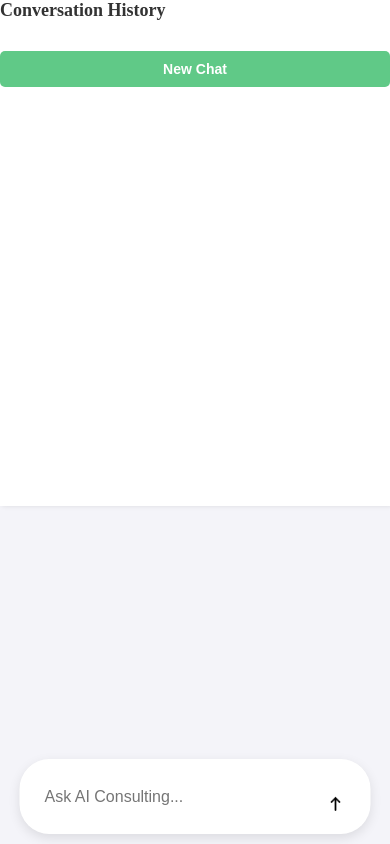
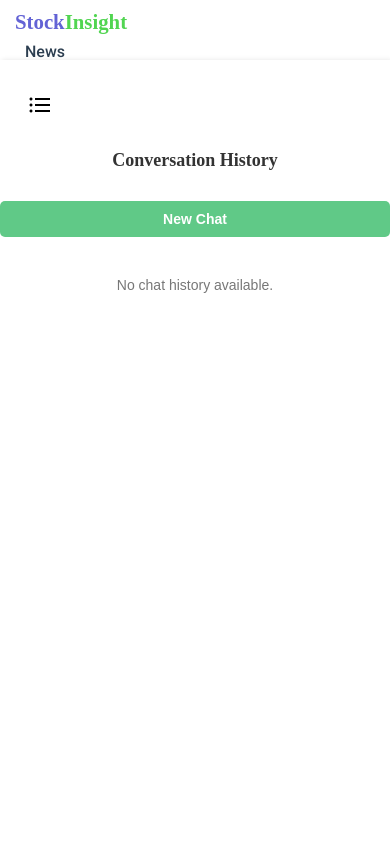
Before and after one commit to realthuyduong2002/Thesis_Stock_User, a React (Create React App) app in the folder FE_Stock/my-app/: page /ai-consulting in a window 390 px wide. Built offline with nearby package versions, Linux system fonts and the light colour scheme; a web font is replaced by a local one.

Commit message:
Chỉnh giao diện chatbot

```diff
--- a/FE_Stock/my-app/src/pages/AIConsultingPage.js
+++ b/FE_Stock/my-app/src/pages/AIConsultingPage.js
@@ -1,3 +1,4 @@
+// AIConsultingPage.jsx
 import React, { useState, useEffect, useRef } from 'react';
 import axios from 'axios';
 import Navbar from '../components/common/Navbar';
@@ -23,6 +24,7 @@ const AIConsultingPage = () => {
   const [firstMessages, setFirstMessages] = useState({});
   const messagesEndRef = useRef(null);
   const typingIntervalRef = useRef(null);
+  const typingTimeoutRef = useRef(null);
 
   const toggleHistorySidebar = () => {
     setIsHistoryOpen(!isHistoryOpen);
@@ -36,6 +38,9 @@ const AIConsultingPage = () => {
     return () => {
       if (typingIntervalRef.current) {
         clearInterval(typingIntervalRef.current);
+      }
+      if (typingTimeoutRef.current) {
+        clearTimeout(typingTimeoutRef.current);
       }
     };
   }, []);
@@ -94,9 +99,16 @@ const AIConsultingPage = () => {
 
           setFirstMessages(firstMessagesMap);
 
-          if (response.data.length > 0) {
+          // Retrieve the last selected session from localStorage
+          const savedSessionId = localStorage.getItem('currentSession');
+          if (savedSessionId && response.data.some(session => session._id === savedSessionId)) {
+            setCurrentSession(savedSessionId);
+            fetchChatMessages(savedSessionId);
+          } else if (response.data.length > 0) {
+            // If no session is saved, default to the first session
             setCurrentSession(response.data[0]._id);
             fetchChatMessages(response.data[0]._id);
+            localStorage.setItem('currentSession', response.data[0]._id);
           }
         } catch (error) {
           console.error('Error fetching chat sessions or messages:', error);
@@ -139,6 +151,8 @@ const AIConsultingPage = () => {
           ...prev,
           [response.data._id]: 'New Chat Session'
         }));
+        // Save the new session as the current session in localStorage
+        localStorage.setItem('currentSession', response.data._id);
       } catch (error) {
         console.error('Error creating new chat session:', error);
       }
@@ -150,10 +164,46 @@ const AIConsultingPage = () => {
     fetchChatMessages(sessionId);
     setMessages([]);
     setGreetingVisible(true);
+    // Save the selected session to localStorage
+    localStorage.setItem('currentSession', sessionId);
   };
 
   const handleInputChange = (e) => {
     setInputValue(e.target.value);
+  };
+
+  const typeBotMessage = (text) => {
+    let index = 0;
+    const typingSpeed = 50; // Milliseconds per character (faster)
+
+    typingIntervalRef.current = setInterval(() => {
+      index++;
+      const currentText = text.substring(0, index);
+      setMessages(prevMessages => {
+        const newMessages = [...prevMessages];
+        const lastMessage = newMessages[newMessages.length - 1];
+        if (lastMessage && lastMessage.sender === 'bot' && lastMessage.isTyping) {
+          newMessages[newMessages.length - 1] = { ...lastMessage, text: currentText };
+        } else {
+          newMessages.push({ text: currentText, sender: 'bot', isTyping: true });
+        }
+        return newMessages;
+      });
+      messagesEndRef.current?.scrollIntoView({ behavior: 'smooth' });
+
+      if (index === text.length) {
+        clearInterval(typingIntervalRef.current);
+        setMessages(prevMessages => {
+          const newMessages = [...prevMessages];
+          const lastMessage = newMessages[newMessages.length - 1];
+          if (lastMessage && lastMessage.sender === 'bot') {
+            newMessages[newMessages.length - 1] = { ...lastMessage, isTyping: false };
+          }
+          return newMessages;
+        });
+        setIsTyping(false);
+      }
+    }, typingSpeed);
   };
 
   const handleSend = async () => {
@@ -173,16 +223,19 @@ const AIConsultingPage = () => {
           { headers: { Authorization: `Bearer ${token}` } }
         );
 
-        // Fetch AI response from your AI server or API
-        const aiResponse = await axios.post('http://localhost:4000/api/ai/respond', { query: inputValue });
+        // Fetch AI response from the chatbot API
+        const aiResponse = await axios.post('http://localhost:5000/chatbot', { query: inputValue }, {
+          headers: {
+            Authorization: `Bearer ${token}`,
+            'Content-Type': 'application/json'
+          }
+        });
 
-        // Add AI's response to the chat
-        const botMessage = { text: aiResponse.data.response, sender: 'bot' };
-        setMessages((prevMessages) => [...prevMessages, botMessage]);
+        // Start typing animation for AI's response
+        typeBotMessage(aiResponse.data.response);
 
       } catch (error) {
         console.error('Error handling message:', error);
-      } finally {
         setIsTyping(false);
       }
     }
@@ -191,9 +244,10 @@ const AIConsultingPage = () => {
   return (
     <div className={styles.aiConsultingPage}>
       <Navbar />
+
       {/* History Sidebar */}
       <div className={`${styles.historySidebar} ${isHistoryOpen ? styles.open : ''}`}>
-        <h2>Conversation History</h2>
+        <h2 className={styles.sidebarTitle}>Conversation History</h2>
         <button className={styles.newChatButton} onClick={createNewChatSession}>New Chat</button>
         <div className={styles.chatSessionList}>
           {chatSessions.map((session) => (
@@ -208,21 +262,30 @@ const AIConsultingPage = () => {
               </span>
             </div>
           ))}
+          {chatSessions.length === 0 && (
+            <div className={styles.noSessions}>
+              No chat history available.
+            </div>
+          )}
         </div>
       </div>
 
-      {/* Toggle Button for Sidebar inside Navbar */}
+      {/* Toggle Button for Sidebar */}
       <button className={styles.menuButton} onClick={toggleHistorySidebar}>
         <img src={menuIcon} alt="Menu" className={styles.menuIcon} />
       </button>
 
+      {/* Main Chat Container */}
+      <div className={styles.mainContainer}>
         {/* Greeting */}
         {greetingVisible && (
+          <div className={styles.greetingContainer}>
             <h1>
               <span className={styles.hello}>Hello </span>
               <span className={styles.user}>{userData.username}</span>
               <span className={styles.exclamation}>!</span>
             </h1>
+          </div>
         )}
 
         {/* Messages Container */}
@@ -265,7 +328,8 @@ const AIConsultingPage = () => {
           </button>
         </div>
       </div>
+    </div>
   );
 };
 
-export default AIConsultingPage
+export default AIConsultingPage;
--- a/FE_Stock/my-app/src/pages/AIConsultingPage.module.css
+++ b/FE_Stock/my-app/src/pages/AIConsultingPage.module.css
@@ -1,4 +1,13 @@
+/* AIConsultingPage.module.css */
 @import url('https://fonts.googleapis.com/css2?family=Poppins:wght@300;400;600&display=swap');
+
+.aiConsultingPage {
+    display: flex;
+    flex-direction: column;
+    height: 100vh;
+    font-family: 'Poppins', sans-serif;
+    position: relative;
+}
 
 /* Navbar */
 .navbar {
@@ -9,124 +18,10 @@
     padding: 15px 30px;
     background-color: #ffffff;
     box-shadow: 0 2px 5px rgba(0, 0, 0, 0.1);
-    font-family: 'Poppins', sans-serif;
-    position: relative;
+    position: fixed;
+    top: 0;
+    left: 0;
     z-index: 1002;
-}
-
-.navbar-brand {
-    display: flex;
-    align-items: center;
-}
-
-.navbar-brand a {
-    text-decoration: none;
-    font-size: 24px;
-    font-weight: bold;
-    color: #333;
-}
-
-.brand-stock {
-    color: #333;
-}
-
-.brand-insight {
-    color: #60C987; /* Highlighted color for "Insight" */
-}
-
-.navbar-links {
-    display: flex;
-    gap: 20px;
-    list-style: none;
-    margin: 0;
-    padding: 0;
-}
-
-.navbar-links li {
-    display: inline-block;
-}
-
-.navbar-links a {
-    text-decoration: none;
-    color: #333333;
-    font-weight: 500;
-    transition: color 0.2s ease;
-    position: relative;
-}
-
-.navbar-links a::after {
-    content: '';
-    display: block;
-    width: 0;
-    height: 2px;
-    background-color: #60C987;
-    transition: width 0.3s;
-    position: absolute;
-    bottom: -4px;
-    left: 0;
-}
-
-.navbar-links a:hover,
-.navbar-links a.active {
-    color: #60C987;
-}
-
-.navbar-links a:hover::after,
-.navbar-links a.active::after {
-    width: 100%;
-}
-
-/* Chat Input Container */
-.chatInputContainer {
-    display: flex;
-    align-items: center; /* Center items vertically */
-    width: 100%;
-    max-width: 800px;
-    position: fixed;
-    bottom: 20px;
-    left: 50%;
-    transform: translateX(-50%);
-    background-color: #ffffff;
-    border-radius: 30px;
-    box-shadow: 0 4px 12px rgba(0, 0, 0, 0.1);
-    padding: 10px 15px;
-    z-index: 1004;
-}
-
-.chatInput {
-    flex: 1;
-    border: none;
-    background-color: transparent;
-    font-size: 16px;
-    line-height: 1.5;
-    outline: none;
-    color: #333333;
-    padding: 0 10px; /* Adjust padding to center vertically */
-    resize: none;
-    max-height: 120px;
-    overflow-y: auto;
-}
-
-.sendButton {
-    background: none;
-    border: none;
-    cursor: pointer;
-    display: flex;
-    align-items: center;
-    justify-content: center;
-    width: 40px;
-    height: 40px;
-    margin-left: 10px;
-    transition: background-color 0.2s ease;
-}
-
-.sendButton:hover {
-    background-color: #e0e0e0; /* Light gray color on hover */
-}
-
-.upArrowIcon {
-    width: 20px; /* Adjust icon size if needed */
-    height: 20px; /* Adjust icon size if needed */
 }
 
 /* History Sidebar */
@@ -136,11 +31,11 @@
     background-color: #ffffff;
     position: fixed;
     left: 0;
-    top: 0;
+    top: 60px;
     bottom: 0;
     transition: width 0.3s ease, padding 0.3s ease;
     box-shadow: 2px 0 5px rgba(0, 0, 0, 0.1);
-    z-index: 1000;
+    z-index: 1001;
     padding: 0;
     display: flex;
     flex-direction: column;
@@ -149,15 +44,19 @@
 .historySidebar.open {
     width: 250px;
     padding: 20px;
+    padding-top: 80px; /* Increased padding-top to prevent overlap with menuButton */
 }
 
-.historySidebar h2 {
+/* Sidebar Title */
+.sidebarTitle {
     font-size: 18px;
     font-weight: 600;
-    margin-bottom: 15px;
+    margin-bottom: 20px; /* Increased margin-bottom for better spacing */
     color: #333;
+    text-align: center;
 }
 
+/* New Chat Button */
 .newChatButton {
     background-color: #60C987;
     color: #fff;
@@ -166,7 +65,7 @@
     width: 100%;
     cursor: pointer;
     border-radius: 5px;
-    margin-bottom: 20px;
+    margin-bottom: 20px; /* Added margin-bottom to separate from session list */
     font-size: 14px;
     font-weight: bold;
     transition: background-color 0.3s ease;
@@ -176,9 +75,10 @@
     background-color: #45A075;
 }
 
+/* Chat Session List */
 .chatSessionList {
     flex: 1;
-    max-height: calc(100vh - 150px);
+    max-height: calc(100vh - 200px); /* Adjusted max-height to accommodate title and button */
     overflow-y: auto;
 }
 
@@ -212,13 +112,22 @@
 .chatSessionDate {
     font-size: 12px;
     color: #777;
+    text-align: right;
 }
 
-/* Sidebar Toggle Button */
+/* No Sessions Message */
+.noSessions {
+    text-align: center;
+    color: #777;
+    margin-top: 20px;
+    font-size: 14px;
+}
+
+/* Menu Button */
 .menuButton {
     position: fixed;
-    top: 60px; /* Adjusted to position below the Navbar */
-    right: 40px;
+    top: 70px;
+    left: 20px;
     background: none;
     border: none;
     cursor: pointer;
@@ -228,8 +137,8 @@
     width: 40px;
     height: 40px;
     border-radius: 50%;
-    margin-left: 10px;
-    transition: background-color 0.3 ease;
+    transition: background-color 0.3s ease;
+    z-index: 1003;
 }
 
 .menuButton:hover {
@@ -243,70 +152,197 @@
 }
 
 .menuButton:hover .menuIcon {
-    transform: rotate(90deg); /* Rotate icon on hover */
+    transform: rotate(90deg);
 }
 
-
-.menuButton:hover .menuIcon {
-    transform: rotate(90deg); /* Rotate icon on hover */
+/* Main Container */
+.mainContainer {
+    display: flex;
+    flex-direction: column;
+    align-items: center;
+    justify-content: flex-start;
+    flex: 1;
+    padding-top: 100px;
+    padding-bottom: 20px;
+    overflow-y: auto;
 }
 
-/* Greeting Styles */
+/* Greeting Container */
+.greetingContainer {
+    display: flex;
+    align-items: center;
+    justify-content: center;
+    margin-top: 20px; /* Adjusted margin below Navbar */
+    text-align: center;
+}
+
+.hello, .user, .exclamation {
+    font-weight: bold;
+    font-size: 40px;
+}
+
 .hello {
-    color: #60C987; /* Color for "Hello" */
-    font-weight: 600;
-    font-size: 30px;
+    color: #4CAF50;
 }
 
 .user {
-    color: #45BAD1; /* Color for "User" */
-    font-weight: 600;
-    font-size: 30px;
+    color: #45BAD1;
 }
 
 .exclamation {
-    color: #60C987; /* Color for "!" */
-    font-weight: 600;
-    font-size: 30px;
+    color: #FF5733;
 }
 
-h1 {
-    text-align: center;
+/* Messages Container */
+.messagesContainer {
+    width: 90%;
+    max-width: 1000px;
+    height: 75vh; /* Increased height */
+    background-color: #FAFAFA;
+    border-radius: 12px;
+    padding: 30px 20px;
     margin-top: 20px;
+    overflow-y: auto;
+    box-shadow: 0 4px 12px rgba(0, 0, 0, 0.1);
+    display: flex;
+    flex-direction: column;
+    gap: 10px; /* Space between messages */
 }
 
+/* Message Styles */
+.message {
+    margin-bottom: 15px;
+    padding: 15px 20px;
+    border-radius: 12px;
+    max-width: 75%;
+    word-wrap: break-word;
+    box-shadow: 0 2px 6px rgba(0, 0, 0, 0.1);
+    font-size: 16px;
+    line-height: 1.5;
+    font-family: 'Poppins', sans-serif;
+}
+
+.userMessage {
+    background-color: #FFF0F6; /* Light pink for user messages */
+    color: #333;
+    align-self: flex-end;
+    border: 1px solid #FFCDD2; /* Light pink border */
+}
+
+.botMessage {
+    background-color: #E3F2FD; /* Light blue for bot messages */
+    color: #333;
+    align-self: flex-start;
+    border: 1px solid #90CAF9; /* Blue border */
+}
+
+/* Typing Indicator */
+.typingIndicator {
+    display: flex;
+    gap: 5px;
+    align-items: center;
+}
+
+.typingIndicator span {
+    width: 8px;
+    height: 8px;
+    background-color: #4CAF50;
+    border-radius: 50%;
+    animation: typing 1.4s infinite;
+}
+
+.typingIndicator span:nth-child(2) {
+    animation-delay: 0.2s;
+}
+
+.typingIndicator span:nth-child(3) {
+    animation-delay: 0.4s;
+}
+
+@keyframes typing {
+    0% { transform: scale(1); opacity: 1; }
+    50% { transform: scale(1.5); opacity: 0.5; }
+    100% { transform: scale(1); opacity: 1; }
+}
+
+/* Chat Input Container */
+.chatInputContainer {
+    display: flex;
+    align-items: center;
+    width: 100%;
+    max-width: 800px;
+    padding: 10px 20px;
+    background-color: #FFFFFF;
+    border-radius: 30px;
+    box-shadow: 0 4px 12px rgba(0, 0, 0, 0.1);
+    margin-top: 10px;
+}
+
+.chatInput {
+    flex: 1;
+    border: none;
+    background-color: transparent;
+    font-size: 16px;
+    line-height: 1.5;
+    outline: none;
+    color: #333333;
+    padding: 0 10px;
+    resize: none;
+}
+
+.sendButton {
+    background: none;
+    border: none;
+    cursor: pointer;
+    display: flex;
+    align-items: center;
+    justify-content: center;
+    width: 40px;
+    height: 40px;
+    transition: background-color 0.2s ease;
+}
+
+.sendButton:hover {
+    background-color: #E0E0E0;
+}
+
+.upArrowIcon {
+    width: 20px;
+    height: 20px;
+}
 
 /* Responsive Adjustments */
 @media (max-width: 768px) {
-    .navbar {
-        flex-direction: column;
-        padding: 10px;
-    }
-
-    .navbar-links {
-        gap: 10px;
+    .mainContainer {
+        padding: 20px;
     }
 
     .historySidebar {
         width: 100%;
-        position: absolute;
-        left: 0;
-        top: 0;
-        bottom: unset;
-        height: 60vh;
-        transition: height 0.3s ease;
+        position: fixed;
+        top: 60px;
+        height: calc(100vh - 60px);
+        padding-top: 90px; /* Further increased padding-top for mobile */
     }
 
-    .historySidebar.open {
-        height: 100vh;
+    .messagesContainer {
+        height: 45vh;
     }
 
     .chatInputContainer {
-        bottom: 10px;
-        width: 90%;
+        width: 95%;
+        margin: 0 auto;
     }
 
-    .chatSessionItem {
-        padding: 10px;
+    .greetingContainer {
+        margin-top: 40px; /* Adjusted for smaller screens */
+    }
+
+    .message {
+        max-width: 85%;
+    }
+
+    .sidebarTitle {
+        margin-bottom: 15px; /* Adjusted margin for mobile */
     }
 }
```
Lines whose indentation alone changed are shown as unchanged.
